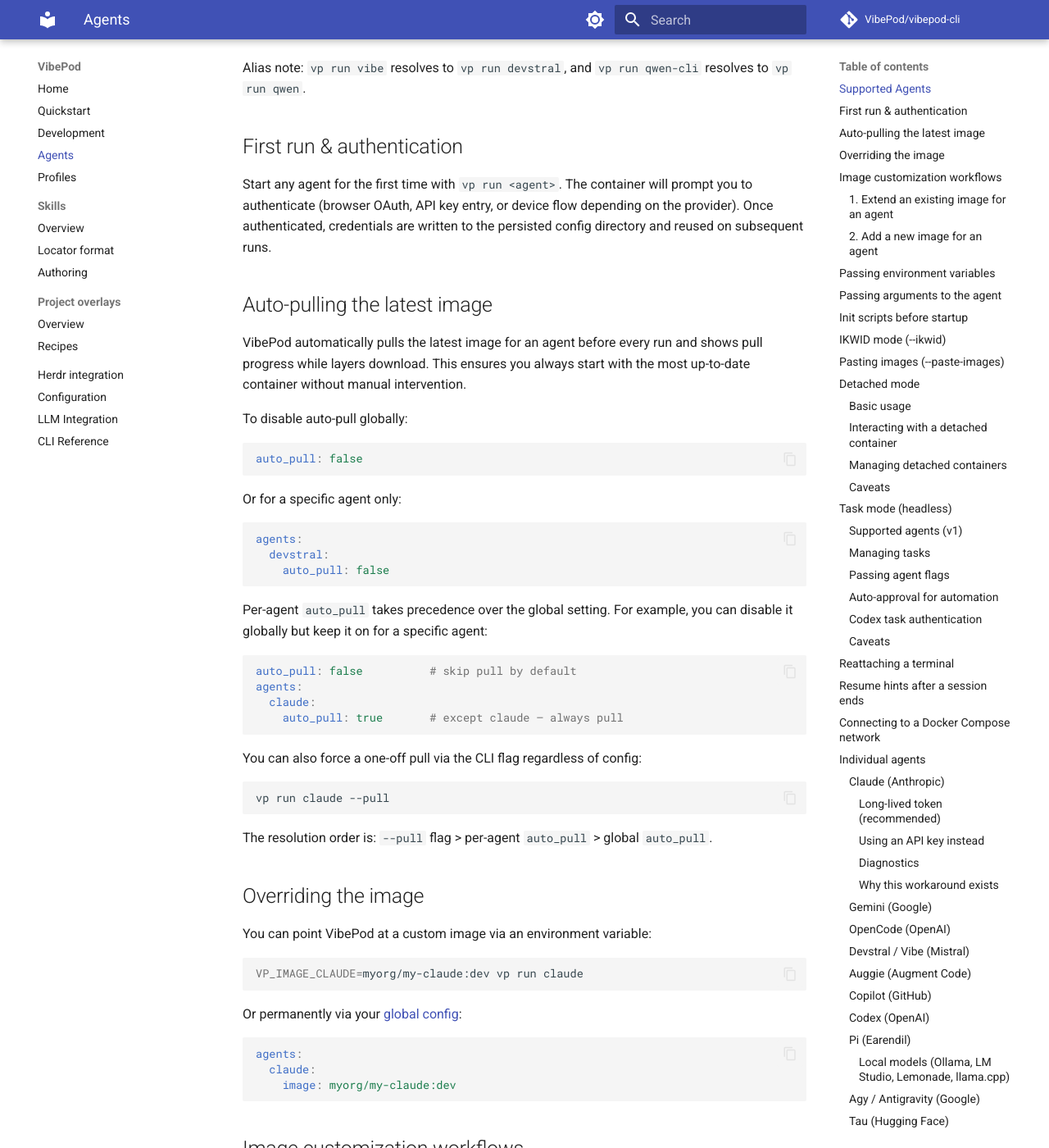
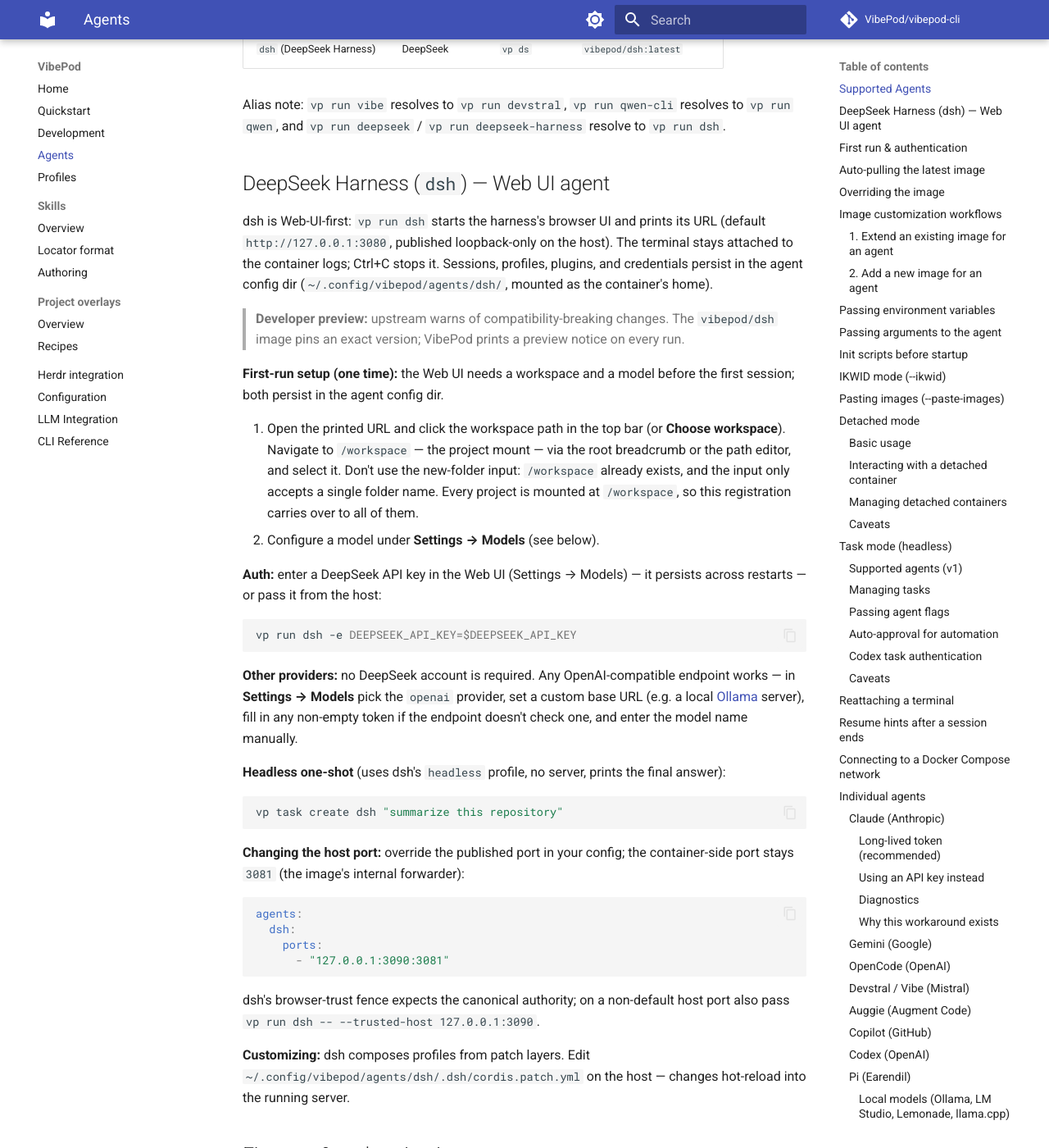
Before and after one commit to VibePod/vibepod-cli, an MkDocs documentation site: the page built from docs/agents/index.md, in a window 1280 px wide and 1400 px high, scrolled down 998 px. Shown: the whole window at 82% size. Built offline with MkDocs 1.6.1 and Material for MkDocs 9.7.7, drawn with Linux system fonts in a browser that asks for light colours; comment, search, counter and statistics services are not loaded; some of the changed text lies outside the part shown.

Commit message:
Document dsh agent setup

````diff
--- a/docs/agents/index.md
+++ b/docs/agents/index.md
@@ -19,9 +19,71 @@
 | `jcode` | 1jehuang | `vp j` | `vibepod/jcode:latest` |
 | `freebuff` | CodebuffAI | `vp fb` | `vibepod/freebuff:latest` |
 | `qwen` | Qwen (Alibaba) | `vp q` | `vibepod/qwen:latest` |
+| `dsh` (DeepSeek Harness) | DeepSeek | `vp ds` | `vibepod/dsh:latest` |
 
-Alias note: `vp run vibe` resolves to `vp run devstral`, and `vp run qwen-cli`
-resolves to `vp run qwen`.
+Alias note: `vp run vibe` resolves to `vp run devstral`, `vp run qwen-cli`
+resolves to `vp run qwen`, and `vp run deepseek` / `vp run deepseek-harness`
+resolve to `vp run dsh`.
+
+## DeepSeek Harness (`dsh`) — Web UI agent
+
+dsh is Web-UI-first: `vp run dsh` starts the harness's browser UI and prints
+its URL (default `http://127.0.0.1:3080`, published loopback-only on the
+host). The terminal stays attached to the container logs; Ctrl+C stops it.
+Sessions, profiles, plugins, and credentials persist in the agent config dir
+(`~/.config/vibepod/agents/dsh/`, mounted as the container's home).
+
+> **Developer preview:** upstream warns of compatibility-breaking changes.
+> The `vibepod/dsh` image pins an exact version; VibePod prints a preview
+> notice on every run.
+
+**First-run setup (one time):** the Web UI needs a workspace and a model
+before the first session; both persist in the agent config dir.
+
+1. Open the printed URL and click the workspace path in the top bar (or
+   **Choose workspace**). Navigate to `/workspace` — the project mount — via
+   the root breadcrumb or the path editor, and select it. Don't use the
+   new-folder input: `/workspace` already exists, and the input only accepts a
+   single folder name. Every project is mounted at `/workspace`, so this
+   registration carries over to all of them.
+2. Configure a model under **Settings → Models** (see below).
+
+**Auth:** enter a DeepSeek API key in the Web UI (Settings → Models) — it
+persists across restarts — or pass it from the host:
+
+```bash
+vp run dsh -e DEEPSEEK_API_KEY=$DEEPSEEK_API_KEY
+```
+
+**Other providers:** no DeepSeek account is required. Any OpenAI-compatible
+endpoint works — in **Settings → Models** pick the `openai` provider, set a
+custom base URL (e.g. a local [Ollama](https://ollama.com/) server), fill in
+any non-empty token if the endpoint doesn't check one, and enter the model
+name manually.
+
+**Headless one-shot** (uses dsh's `headless` profile, no server, prints the
+final answer):
+
+```bash
+vp task create dsh "summarize this repository"
+```
+
+**Changing the host port:** override the published port in your config; the
+container-side port stays `3081` (the image's internal forwarder):
+
+```yaml
+agents:
+  dsh:
+    ports:
+      - "127.0.0.1:3090:3081"
+```
+
+dsh's browser-trust fence expects the canonical authority; on a non-default
+host port also pass `vp run dsh -- --trusted-host 127.0.0.1:3090`.
+
+**Customizing:** dsh composes profiles from patch layers. Edit
+`~/.config/vibepod/agents/dsh/.dsh/cordis.patch.yml` on the host — changes
+hot-reload into the running server.
 
 ## First run & authentication
 
@@ -80,7 +142,7 @@
 
 ## Image customization workflows
 
-VibePod has a fixed set of supported agent IDs (`claude`, `gemini`, `opencode`, `devstral`, `auggie`, `copilot`, `codex`, `pi`, `agy`, `tau`, `jcode`, `freebuff`, `qwen`). The CLI also supports the aliases `vibe` (→ `devstral`) and `qwen-cli` (→ `qwen`). Image customization means changing the image used for one of those IDs.
+VibePod has a fixed set of supported agent IDs (`claude`, `gemini`, `opencode`, `devstral`, `auggie`, `copilot`, `codex`, `pi`, `agy`, `tau`, `jcode`, `freebuff`, `qwen`, `dsh`). The CLI also supports the aliases `vibe` (→ `devstral`), `qwen-cli` (→ `qwen`), and `deepseek` / `deepseek-harness` (→ `dsh`). Image customization means changing the image used for one of those IDs.
 
 ### 1. Extend an existing image for an agent
 
@@ -210,6 +272,7 @@
 | `jcode` | Not supported |
 | `freebuff` | Not supported |
 | `qwen` | `--approval-mode=yolo` |
+| `dsh` | Not supported |
 
 Example:
 
@@ -328,6 +391,7 @@
 | `tau` | `tau -p "<prompt>"` |
 | `jcode` | `jcode run "<prompt>"` |
 | `qwen` | `qwen -p "<prompt>"` |
+| `dsh` | `dsh --profile headless "<prompt>"` |
 
 Other agents error with a clear message; support can be added by setting `headless_prefix` (or `headless_command` for agents whose one-shot invocation differs from their interactive command) on their `AgentSpec`.
 
````
Also changed, not shown: README.md (+4 -1 lines), docs/configuration.md (+10 -0 lines), docs/index.md (+1 -0 lines), docs/quickstart.md (+2 -1 lines).
